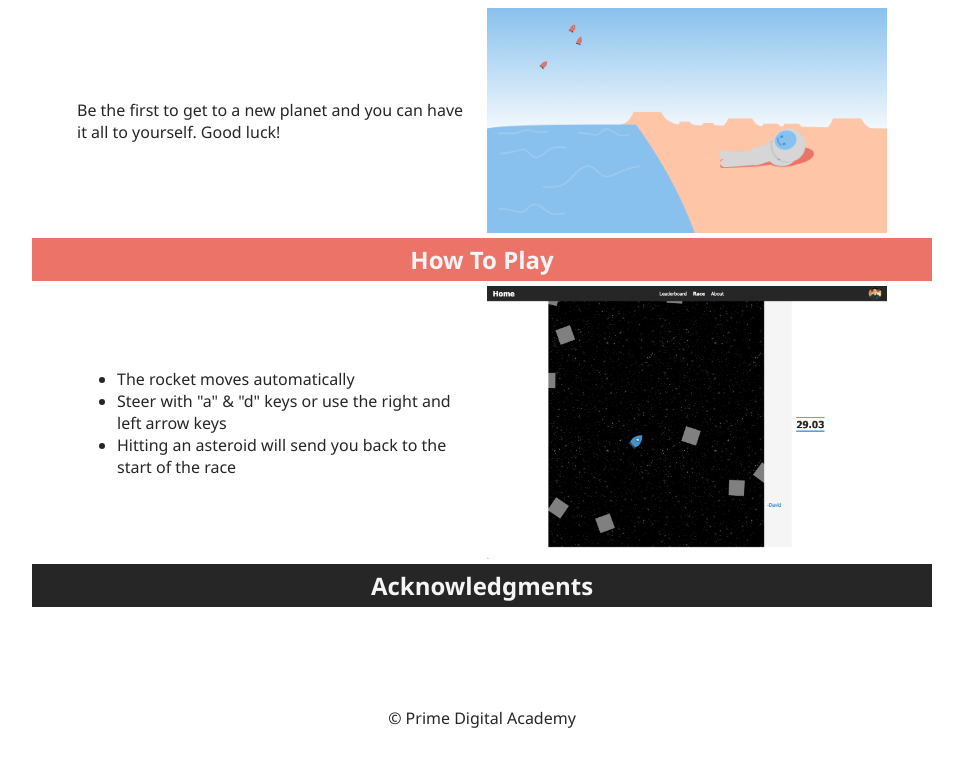
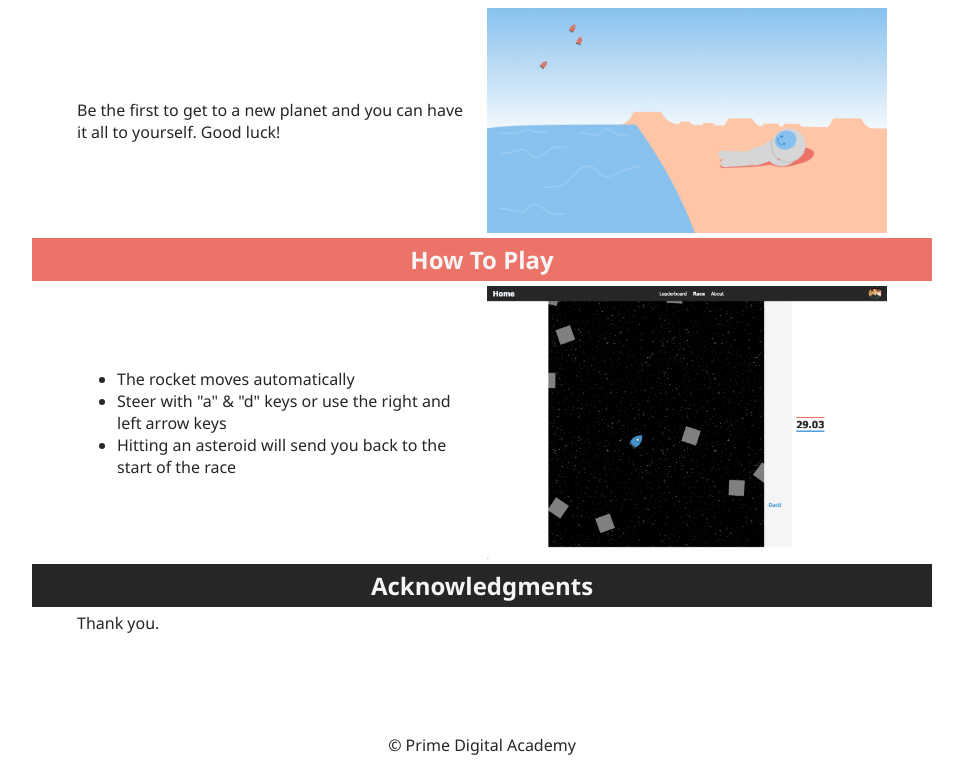
Before and after one commit to Davey-M/rocket-race-solo-project, a React (Create React App) app: page /#/about in a window 1280 px wide. Shown: the part 673-1449 px from the top of the page, without its empty margins (158-1121 px from the left). Before the commit the page ends 1422 px from the top, so only its background shows below. Built offline with nearby package versions, Linux system fonts and the light colour scheme; no server answers.

Commit message:
add tentative acknowledgments

```diff
--- a/src/components/AboutPage/AboutPage.jsx
+++ b/src/components/AboutPage/AboutPage.jsx
@@ -59,6 +59,9 @@ function AboutPage() {
       </section>
       <section>
         <h1 className='dark-back about-header'>Acknowledgments</h1>
+        <div className='content'>
+          <p>Thank you.</p>
+        </div>
       </section>
     </div>
   );
```
